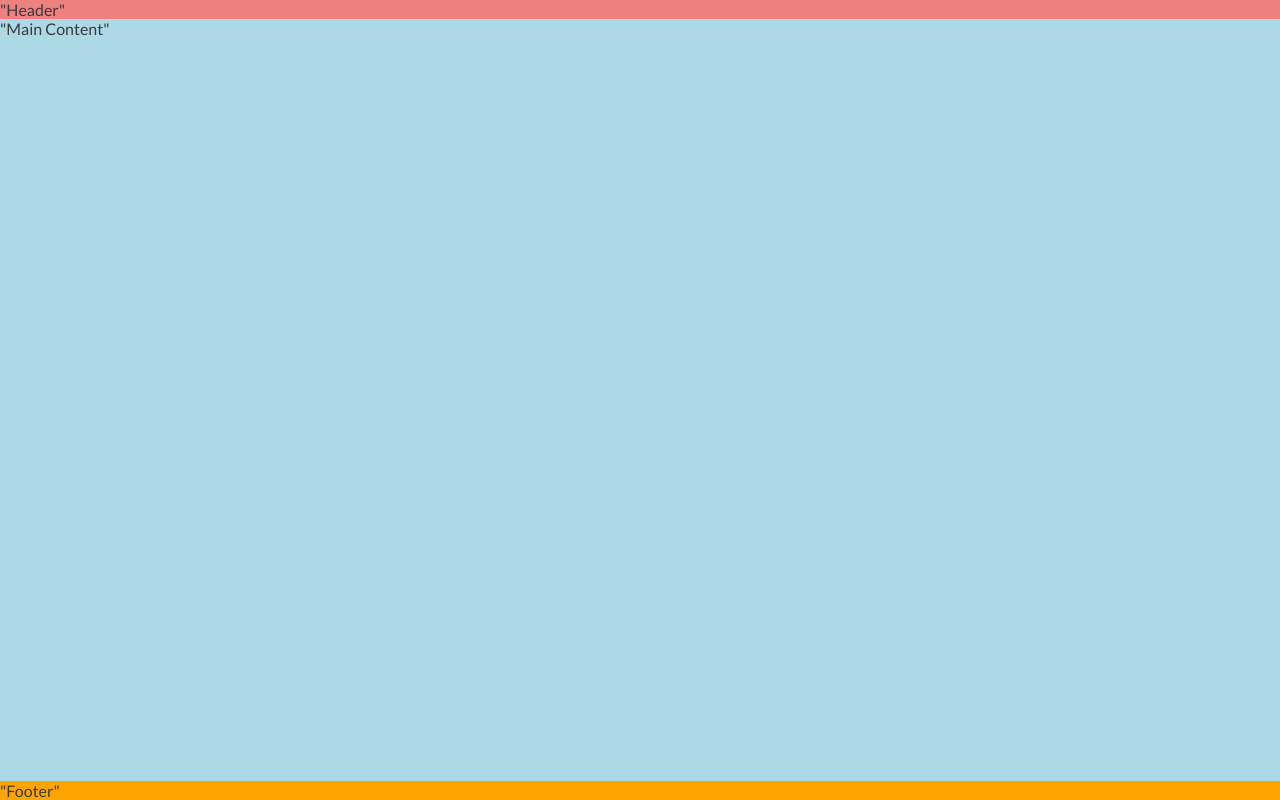
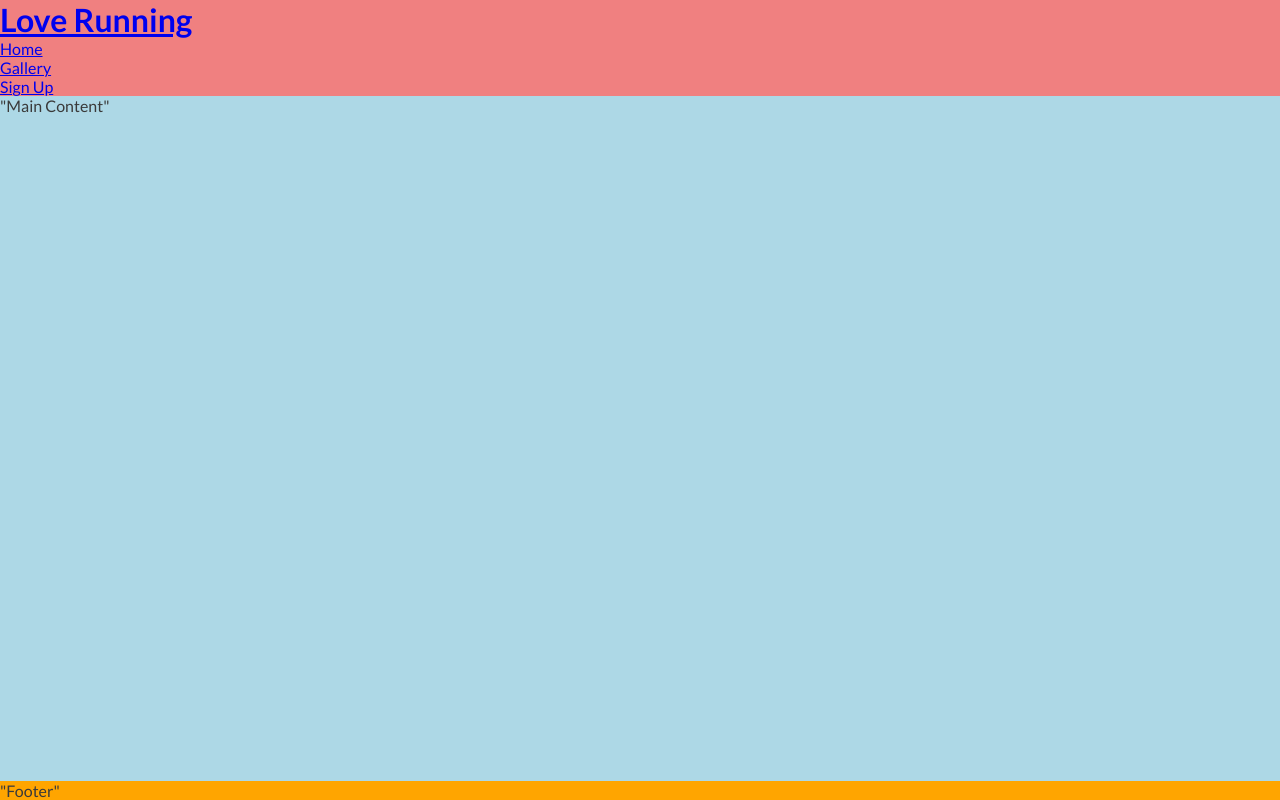
Before and after one commit to LCJC800/love-running, a plain HTML site: page index.html in a window 1280 px wide. Drawn offline with Linux system fonts and the light colour scheme.

Commit message:
Create navigation section

```diff
--- a/index.html
+++ b/index.html
@@ -15,11 +15,26 @@
     <link rel="icon" type="image/png" sizes="16x16" href="assets/favicon/favicon-16x16.png">
     <!-- Stylesheet -->
     <link rel="stylesheet" href="assets/css/style.css">
+
+    <!-- Font Awesome -->
+     <style>
+    @import url('https://fonts.googleapis.com/css2?family=Lato:ital,wght@0,100;0,300;0,400;0,700;0,900;1,100;1,300;1,400;1,700;1,900&family=Oswald:wght@200..700&display=swap');
+    </style>
 </head>
 
 <body>
     <!-- Header -->
-    <header>"Header"</header>
+    <header>
+        <a href="index.html">
+            <h1 id="logo">Love Running</h1>
+        </a>
+        <nav>
+            <ul>
+                <li><a href="about.html">Home</a></li>
+                <li><a href="events.html">Gallery</a></li>
+                <li><a href="contact.html">Sign Up</a></li>
+            </ul>
+    </header>
 
     <!-- Main-->
     <main>"Main Content"</main>
```
